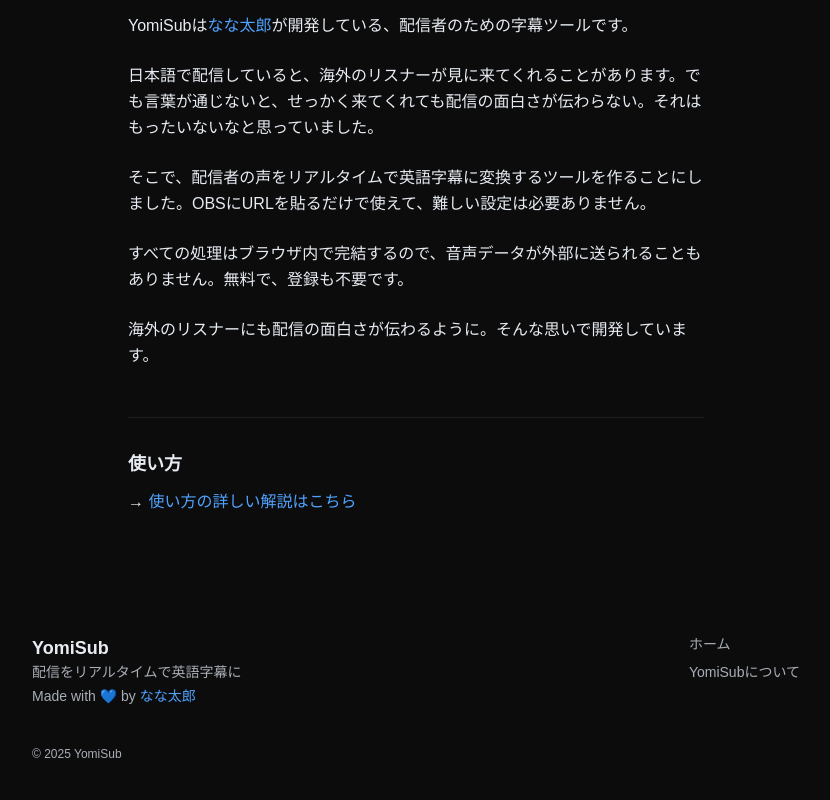
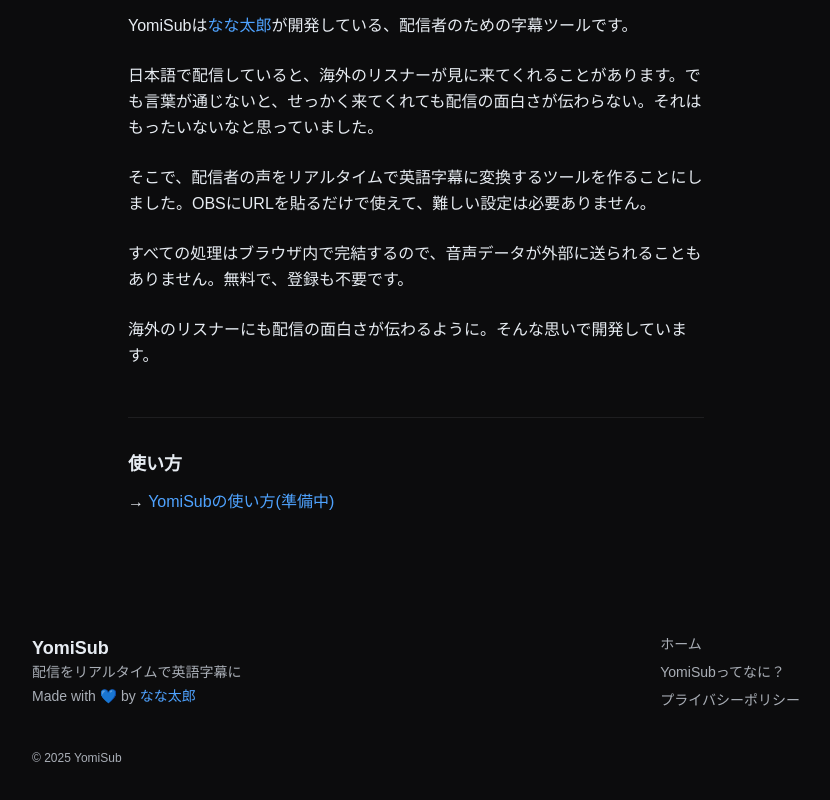
Before and after one commit to nxouv/yomisub, a Next.js app: page /about in a window 1280 px wide. Shown: the part 272-1072 px from the top of the page, without its empty margins (224-1054 px from the left). Built offline with nearby package versions, Linux system fonts and the light colour scheme; no server answers; a web font is replaced by a local one.

Commit message:
フッターのナビゲーションリンクを更新し、使い方のリンクを準備中の状態に変更しました。

```diff
--- a/app/about/page.tsx
+++ b/app/about/page.tsx
@@ -69,12 +69,12 @@
           <p className="text-sm sm:text-base text-yomi-text">
             →{" "}
             <a
-              href="https://haishinsekai.jp/yomisub"
+              href="/"
               target="_blank"
               rel="noopener noreferrer"
               className="text-yomi-accent hover:underline"
             >
-              使い方の詳しい解説はこちら
+              YomiSubの使い方(準備中)
             </a>
           </p>
         </div>
--- a/components/layout/Footer.tsx
+++ b/components/layout/Footer.tsx
@@ -33,7 +33,10 @@
               ホーム
             </Link>
             <Link href="/about" className="text-yomi-text-sub hover:text-yomi-text">
-              YomiSubについて
+              YomiSubってなに？
+            </Link>
+            <Link href="https://nanataro.app/privacy" className="text-yomi-text-sub hover:text-yomi-text">
+              プライバシーポリシー
             </Link>
           </nav>
         </div>
```
